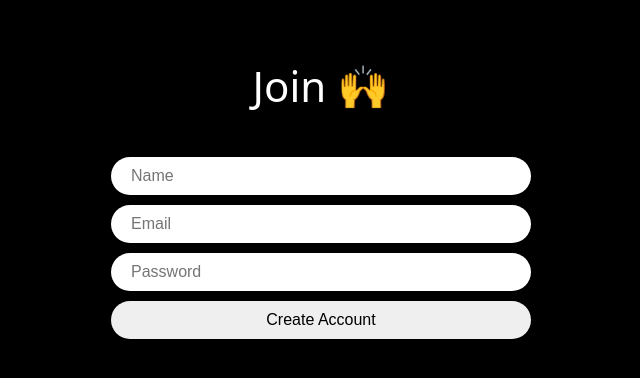
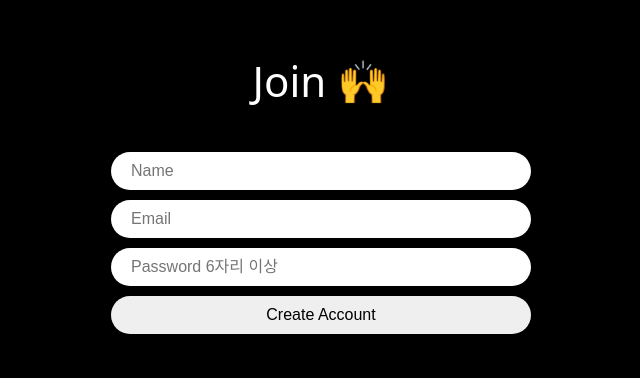
Before and after one commit to Hongaproject/firebase-CRUD-React, a React (Create React App) app: page /create-account in a window 1280 px wide. Shown: the part 198-576 px from the top of the page, without its empty margins (319-959 px from the left). Built offline with nearby package versions, Linux system fonts and the light colour scheme.

Commit message:
파이어베이스 회원가입 정보 에러메시지 출력 코드 작성

```diff
--- a/src/routes/create-account.jsx
+++ b/src/routes/create-account.jsx
@@ -3,6 +3,7 @@ import { useState } from "react";
 import styled from "styled-components";
 import { auth } from "../firebase";
 import { useNavigate } from "react-router-dom";
+import { FirebaseError } from "firebase/app";
 
 const Wrapper = styled.div`
     height: 100%;
@@ -20,6 +21,7 @@ const Title = styled.h1`
 
 const Form = styled.form`
     margin-top: 50px;
+    margin-bottom: 10px;
     display: flex;
     flex-direction: column;
     gap: 10px;
@@ -68,6 +70,7 @@ function CreateAccount() {
 
     const onSubmit = async(e) => {
         e.preventDefault();
+        setErr(""); // 에러메세지가 뜬 상태로 클릭하면 초기화 되서 다시 렌더링 되게 해줌.
         if(isLoading || name === "" || email === "" || password === "") return; // 이름, 이메일, 비밀번호가 비어있는지 확인하는 용도
         try{
             setLoading(true);
@@ -77,6 +80,9 @@ function CreateAccount() {
             });
             navigator("/");
         } catch(e){
+            if(e instanceof FirebaseError){
+                setErr(e.message);
+            }
         } finally{
             setLoading(false);
         }
@@ -88,7 +94,7 @@ function CreateAccount() {
             <Form onSubmit={onSubmit}>
                 <Input name="name" value={name} onChange={onChange} placeholder="Name" type="text" required />
                 <Input name="email" value={email} onChange={onChange} placeholder="Email" type="email" required />
-                <Input name="password" value={password} onChange={onChange} placeholder="Password" type="password" required />
+                <Input name="password" value={password} onChange={onChange} placeholder="Password 6자리 이상" type="password" required />
                 <Input type="submit" value={isLoading ? "Loding..." : "Create Account"} />
             </Form>
             {err !== "" ? <Error>{err}</Error> : null}
```
